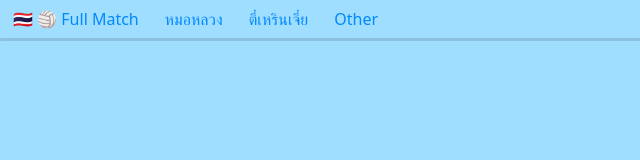
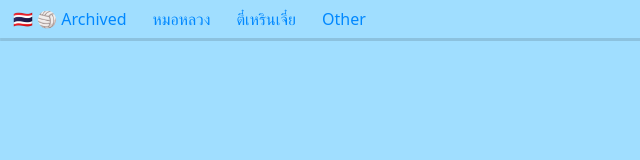
Before and after one commit to Araya4/personal-dir, a plain HTML site: page index.html in a window 1280 px wide. Shown: the full height of the page, 0-640 px from the left. Drawn offline with nearby package versions, Linux system fonts and the light colour scheme.

Commit message:
Update index.html

```diff
--- a/index.html
+++ b/index.html
@@ -5,13 +5,14 @@
     <link href="https://cdn.jsdelivr.net/npm/bootstrap@5.0.2/dist/css/bootstrap.min.css" rel="stylesheet" integrity="sha384-EVSTQN3/azprG1Anm3QDgpJLIm9Nao0Yz1ztcQTwFspd3yD65VohhpuuCOmLASjC" crossorigin="anonymous">
     <link rel="stylesheet" href="https://cdnjs.cloudflare.com/ajax/libs/font-awesome/6.6.0/css/all.min.css" integrity="sha512-Kc323vGBEqzTmouAECnVceyQqyqdsSiqLQISBL29aUW4U/M7pSPA/gEUZQqv1cwx4OnYxTxve5UMg5GT6L4JJg==" crossorigin="anonymous" referrerpolicy="no-referrer" />
     <link rel="stylesheet" href="./scrollable.css">
-    <title>Document</title>
+    <link rel="shortcut icon" href="https://i.ibb.co/QbWQ6jh/android-chrome-512x512.png" type="image/x-icon">
+    <title>Personal Directory</title>
 </head>
 <body>
   <div class="accordion" id="accordionExample">
     <div class="accordion-header">
       <button class="btn btn-custom collapsed" type="button" data-bs-toggle="collapse" data-bs-target="#flush-collapseOne" aria-expanded="false" aria-controls="flush-collapseOne">
-        🇹🇭 🏐 Full Match
+        🇹🇭 🏐 Archived
       </button>
       <button class="btn btn-custom collapsed" type="button" data-bs-toggle="collapse" data-bs-target="#flush-collapseTwo" aria-expanded="false" aria-controls="flush-collapseTwo">
         หมอหลวง
```
